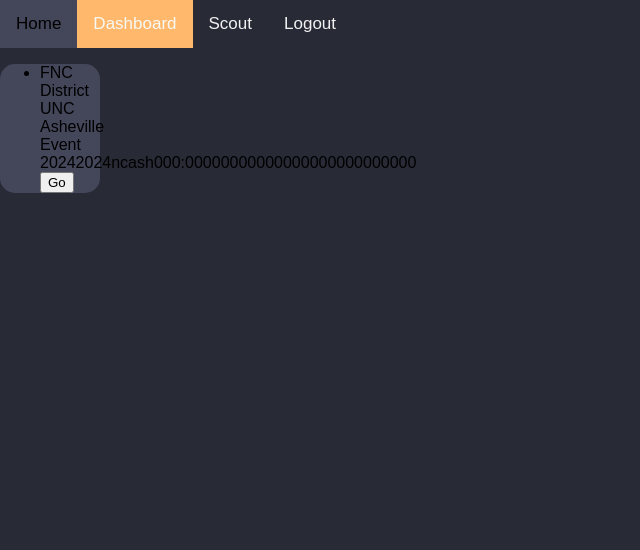
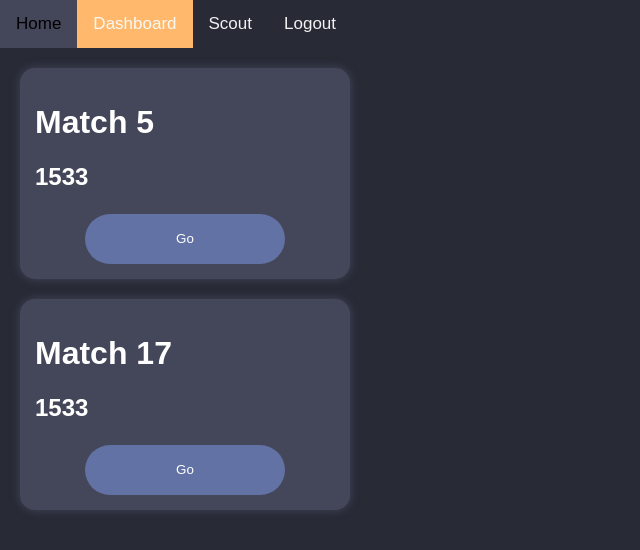
Before and after one commit to EatPancake/Strange-Scout-3.0, a React (Create React App) app: page /auth/dashboard in a window 1280 px wide. Shown: the top 550 px of the page, without its empty margins (0-640 px from the left). Built offline with nearby package versions, Linux system fonts and the light colour scheme; no server answers; sample sign-in values are in the browser's storage.

Commit message:
dashboard & scouting url queries

```diff
--- a/src/components/Dashboard/Dashboard.css
+++ b/src/components/Dashboard/Dashboard.css
@@ -1,10 +1,27 @@
 div.Dashboard-matches {
-    width: 100px;
-    height: 30%;
+    width: 300px;
+    border: 15px solid;
     background: #44475A;
+    border-color: transparent;
     border-radius: 15px;
+    box-shadow: 0px 0px 10px #44475A ;
+    margin:20px;
+    position: relative;
 }
 
-.scouting-text {
+.dashboard-text {
     color: white;
 }
+button.dashboard-go {
+    margin-top: 1%;
+    border-radius: 50px;
+    width:200px;
+    height: 50px;
+    border-color: transparent;
+    background: #6272A4;
+    color:white;
+}
+
+div.dashboard-go {
+    text-align: center;
+}
--- a/src/components/Dashboard/Dashboard.js
+++ b/src/components/Dashboard/Dashboard.js
@@ -1,13 +1,18 @@
 import React, { useState } from 'react';
-import { Link } from 'react-router-dom';
+import { Link, useNavigate } from 'react-router-dom';
 import "./Dashboard.css"
 import List from "./List"
-
-
+import ScoutMatches from "./ScoutMatches"
 
 export default function Dashboard() {
 
-    const [items, setItems] = useState([["FNC District UNC Asheville Event 2024","2024ncash","0","00:00",["0000","0000","0000"],["0000","0000","0000"]]]);
+    const [items, setItems] = useState([{code : "2024ncash", match : 5, team : 1533, alliance : 0}, {code : "2024ncash", match : 17, team : 1533, alliance : 0}])
+    const Navigate = useNavigate();
+
+    const ScoutUrl = (code,match,team,alliance,position) => {
+        const url = `/auth/scouting/?code=${code}&match=${match}&team=${team}&alliance=${alliance}&position=${position}`;
+        return Navigate(url)
+    }
 
     return(
         <div>
@@ -17,16 +22,9 @@ export default function Dashboard() {
                 <a href='/auth/scouting'>Scout</a>
                 <a className='nav-logout' href='/logout'>Logout</a>
             </div>
-            <div className='Dashboard-matches'>
-                <div>
-                    <List
-                        items={items}
-                    />
-                </div>
-
+            <div>
+                <ScoutMatches items={items}/>
             </div>
         </div>
-
-
     );
 }
--- /dev/null
+++ b/src/components/Dashboard/ScoutMatches.js
@@ -0,0 +1,34 @@
+import React, {useState} from "react";
+import { useNavigate } from "react-router-dom";
+
+const ScoutMatches = ({ items }) => {
+    const Navigate = useNavigate();
+
+    const ScoutUrl = (code,match,team,alliance) => {
+        const url = `/auth/scouting/?code=${code}&match=${match}&team=${team}&alliance=${alliance}`;
+        return Navigate(url)
+    }
+
+
+    return(
+        <>
+        {items.map((item) =>
+            <div className="Dashboard-matches">
+                <h1 className="dashboard-text">Match {item.match}</h1>
+                <h2 className="dashboard-text">{item.team}</h2>
+                <div className="dashboard-go">
+                    <button className="dashboard-go" onClick={() => {ScoutUrl(
+                        item.code,
+                        item.match,
+                        item.team,
+                        item.alliance)}}>Go</button>
+                </div>
+
+            </div>
+            )
+        }
+        </>
+    )
+}
+
+export default ScoutMatches;
--- a/src/components/Scouting/Scouting.css
+++ b/src/components/Scouting/Scouting.css
@@ -1,10 +1,19 @@
 button.scouting-button {
-    margin-top: 10px;
+    margin-top: 1%;
     border-radius: 50px;
     width:200px;
     height: 50px;
     border-color: transparent;
     background: #FFB86C;
+    color:white;
+}
+button.continue-button {
+    margin-top: 1%;
+    border-radius: 50px;
+    width:200px;
+    height: 50px;
+    border-color: transparent;
+    background: #6272A4;
     color:white;
 }
 
@@ -51,7 +60,7 @@ input.team-number{
     outline: 0px;
     color: white;
 }
-input.round-number{
+input.match-number{
     width: 200px;
     font-size: 15px;
     border: 0px;
@@ -96,3 +105,6 @@ select.tele-harmony{
     background: #FFB86C;
     color:white;
 }
+.scouting-text {
+    color: white;
+}
--- a/src/components/Scouting/Scouting.js
+++ b/src/components/Scouting/Scouting.js
@@ -1,5 +1,5 @@
 import React, { useState } from "react";
-import { useParams } from "react-router-dom";
+import { useParams, useSearchParams } from "react-router-dom";
 import axios from 'axios';
 import "./Scouting.css"
 
@@ -30,11 +30,13 @@ async function isUserAuth(token){
 
 export default function Scouting() {
 
-    const [eventCode, setEventCode] = useState("");
-    const [roundNumber, setRoundNumber] = useState(0);
-    const [teamNumber, setTeamNumber] = useState(0);
-    const [alliance, setAlliance] = useState(0);
-    const [position, setPosition] = useState(0);
+    const [searchParams, setSearchParams] = useSearchParams();
+
+    const [eventCode, setEventCode] = useState(searchParams.get("code"))
+    const [matchNumber, setMatchNumber] = useState(searchParams.get("match"));
+    const [teamNumber, setTeamNumber] = useState(searchParams.get("team"));
+    const [alliance, setAlliance] = useState(searchParams.get("alliance"));
+    const [position, setPosition] = useState(searchParams.get("position"));
 
 
     const [aAmp,setAAmp] = useState(0);
@@ -59,12 +61,15 @@ export default function Scouting() {
 
     const [score, setScore] = useState(0);
 
-    const checkRoundData = () => {
+
+    console.log(searchParams.get("test"))
+
+    const checkMatchData = () => {
         if(eventCode.length !== 9)
         {
             return false;
         }
-        else if(roundNumber === 0)
+        else if(matchNumber === 0)
         {
             return false;
         }
@@ -112,7 +117,7 @@ export default function Scouting() {
         calculateScore()
         axios.post("http://localhost:8080/submit", {
             eventCode : eventCode,
-            roundNumber : roundNumber,
+            matchNumber : matchNumber,
             teamNumber : teamNumber,
             alliance : alliance,
             position : position,
@@ -146,29 +151,29 @@ export default function Scouting() {
             </div>
             <div>
                 {infoShow === true && <div className="scouting-data">
-                    <h1 className="scouting-text">Round Info</h1>
+                    <h1 className="scouting-text">Match Info</h1>
                     <label className="scouting-text">
                         <p>Event Code</p>
-                        <input className="event-code" type="text" placeholder="event code" onChange={e => setEventCode(e.target.value)}/>
+                        <input className="event-code" type="text" placeholder="event code" defaultValue={searchParams.get("code")}onChange={e => setEventCode(e.target.value)}/>
                     </label>
                     <label className="scouting-text">
-                        <p>Round Number</p>
-                        <input className="round-number" type="number" placeholder="0" onChange={e => setRoundNumber(e.target.value)}/>
+                        <p>Match Number</p>
+                        <input className="match-number" type="number" placeholder="0" defaultValue={searchParams.get("match")}onChange={e => setMatchNumber(e.target.value)}/>
                     </label>
                     <label className="scouting-text">
                         <p>Team Number</p>
-                        <input className="team-number" type="number" placeholder="0000" onChange={e => setTeamNumber(e.target.value)}/>
+                        <input className="team-number" type="number" placeholder="0000" defaultValue={searchParams.get("team")}onChange={e => setTeamNumber(e.target.value)}/>
                     </label>
                     <label className="scouting-text">
                         <p>Alliance</p>
-                        <select className="bot-alliance" onChange={e => setAlliance(e.target.value)}>
+                        <select className="bot-alliance" defaultValue={searchParams.get("alliance")}onChange={e => setAlliance(e.target.value)}>
                             <option value={0}>Red</option>
                             <option value={1}>Blue</option>
                         </select>
                     </label>
                     <label className="scouting-text">
                         <p>Position</p>
-                        <select className="bot-position" onChange={e => setPosition(e.target.value)}>
+                        <select className="bot-position" defaultValue={searchParams.get("position")} onChange={e => setPosition(e.target.value)}>
                             <option value={0}>Position 1</option>
                             <option value={1}>Position 2</option>
                             <option value={2}>Position 3</option>
@@ -176,7 +181,7 @@ export default function Scouting() {
                     </label>
                     <div>
                         <label className="scouting-text">
-                            <button className="scouting-button" onClick={() => {setInfo(!checkRoundData()); setAuto(checkRoundData());}}>Continue</button>
+                            <button className="continue-button" onClick={() => {setInfo(!checkMatchData()); setAuto(checkMatchData());}}>Continue</button>
                         </label>
                     </div>
 
@@ -200,9 +205,10 @@ export default function Scouting() {
                     </div>
                     <div>
                         <label className="scouting-text">
-                            <button className="scouting-button" onClick={() => {setAuto(false); setTele(true);}}>Continue</button>
+                            <button className="continue-button" onClick={() => {setAuto(false); setTele(true);}}>Continue</button>
                         </label>
                     </div>
+
                 </div>}
                 {teleShow  === true && <div className="scouting-tele">
                     <h1 className="scouting-text">Teleop</h1>
@@ -221,17 +227,17 @@ export default function Scouting() {
                             <button className="scouting-button" onClick={() => {setTSpeakerAmp(tspeakerAmp+1)}}>Speaker Amplified</button>
                         </label>
                     </div>
+                    <div>
+                        <label className="scouting-text">
+                            <button className="scouting-button" onClick={() => {setTtrap(tTrap+1);}}>Scored Trap</button>
+                        </label>
+                    </div>
                     <h3 className="scouting-text">End Game</h3>
                     {!isParked && <div>
                         <label className="scouting-text">
                             <button className="scouting-button" onClick={() => {setParked(true);}}>Parked</button>
                         </label>
                     </div>}
-                    <div>
-                        <label className="scouting-text">
-                            <button className="scouting-button" onClick={() => {setTtrap(tTrap+1);}}>Scored Trap</button>
-                        </label>
-                    </div>
                     <div>
                         <label className="scouting-text">
                             <button className="scouting-button" onClick={() => {setTonStange(tonStage+1)}}>On Stage</button>
@@ -252,10 +258,9 @@ export default function Scouting() {
                             </select>
                         </label>
                     </div>
-                    <p>{score}</p>
                     <div>
                         <label className="scouting-text">
-                            <button className="scouting-button" onClick={() =>{Submit();}}>Submit</button>
+                            <button className="continue-button" onClick={() =>{Submit();}}>Submit</button>
                         </label>
                     </div>
                 </div>}
```
Also changed, not shown: src/components/Scouting/ScoutingScript.js (deleted), 1 other file (tests, documents, lock files or other folders).
